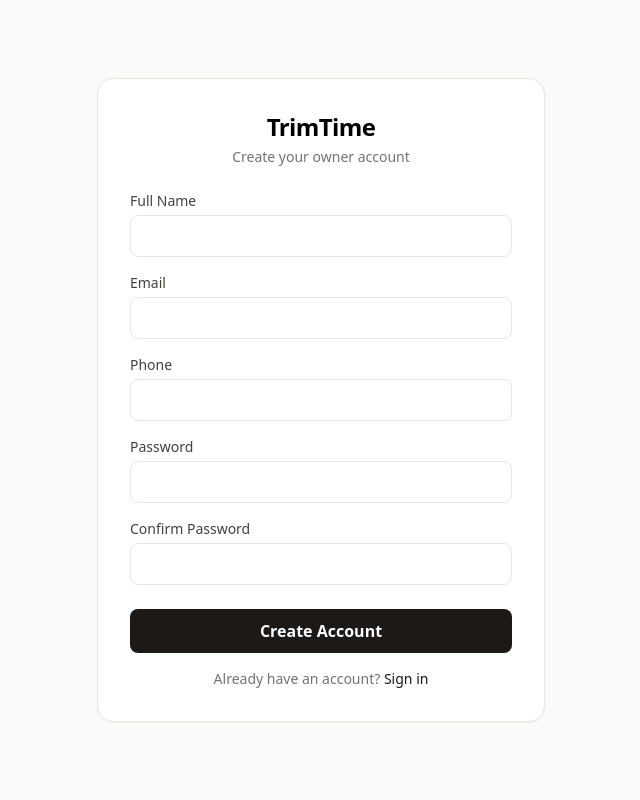
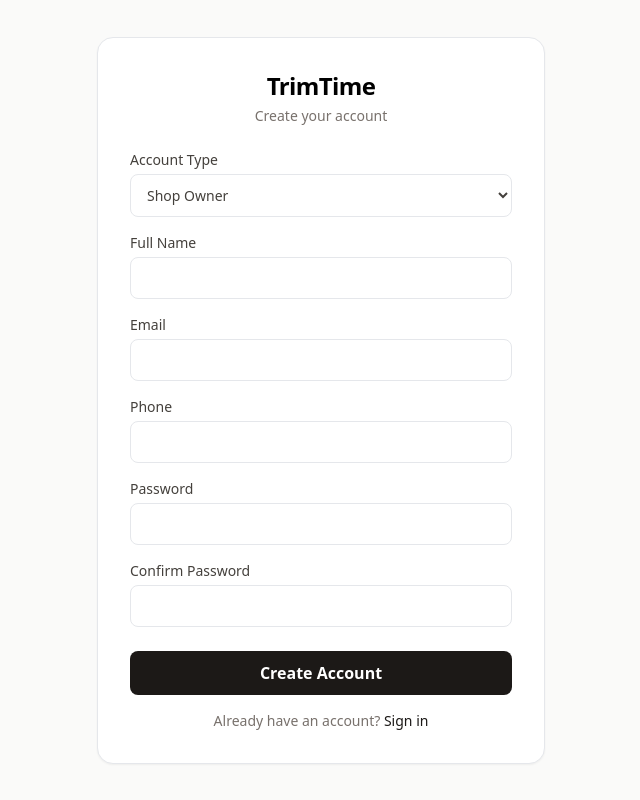
Before and after one commit to Heratics/TrimTime, a React (Vite) app in the folder Frontend/: page /staff/register in a window 1280 px wide. Shown: the whole page, without its empty margins (319-959 px from the left). Built offline with nearby package versions, Linux system fonts and the light colour scheme; no server answers.

Commit message:
change to register to make them barber accounts

```diff
--- a/Frontend/src/pages/Auth/Register.jsx
+++ b/Frontend/src/pages/Auth/Register.jsx
@@ -1,6 +1,6 @@
 import React, { useState } from 'react'
 import { useNavigate } from 'react-router-dom'
-import auth from '../../services/auth'
+import api from '../../services/api'
 
 export default function Register() {
   const navigate = useNavigate()
@@ -9,10 +9,12 @@ export default function Register() {
     email: '',
     phone: '',
     password: '',
-    confirmPassword: ''
+    confirmPassword: '',
+    role: 'owner'
   })
   const [error, setError] = useState('')
   const [submitting, setSubmitting] = useState(false)
+  const [pending, setPending] = useState(false)
 
   function update(field, value) {
     setForm(prev => ({ ...prev, [field]: value }))
@@ -20,20 +22,24 @@ export default function Register() {
 
   async function submit(event) {
     event.preventDefault()
+    if (form.role === 'barber') {
+      return setError('Barber accounts are created by shop owners. Please contact your shop owner.')
+    }
     if (form.password !== form.confirmPassword) {
       return setError('Passwords do not match.')
     }
     try {
       setSubmitting(true)
       setError('')
-      await auth.register({
+      const { default: api } = await import('../../services/api')
+      await api.post('/auth/register', {
         full_name: form.full_name,
         email: form.email,
         phone: form.phone,
         password: form.password,
-        role: 'owner'
+        role: form.role
       })
-      navigate('/owner', { replace: true })
+      setPending(true)
     } catch (err) {
       setError(err?.response?.data?.error || 'Registration failed.')
     } finally {
@@ -41,12 +47,34 @@ export default function Register() {
     }
   }
 
+  if (pending) {
+    return (
+      <div className="flex min-h-screen items-center justify-center bg-stone-50 p-4">
+        <div className="w-full max-w-md rounded-2xl border bg-white p-8 shadow-sm text-center">
+          <div className="text-4xl mb-4">⏳</div>
+          <h1 className="text-2xl font-black tracking-tight mb-2">TrimTime</h1>
+          <h2 className="text-lg font-semibold mb-2">Account Pending Approval</h2>
+          <p className="text-sm text-stone-500 mb-6">
+            Your account has been created and is waiting for admin approval.
+            You will be able to log in once your account is approved.
+          </p>
+          <a
+            href="/staff/login"
+            className="text-sm font-medium text-stone-900 hover:underline"
+          >
+            Back to Sign In
+          </a>
+        </div>
+      </div>
+    )
+  }
+
   return (
     <div className="flex min-h-screen items-center justify-center bg-stone-50 p-4">
       <form onSubmit={submit} className="w-full max-w-md rounded-2xl border bg-white p-8 shadow-sm">
         <div className="mb-6 text-center">
           <h1 className="text-2xl font-black tracking-tight">TrimTime</h1>
-          <p className="mt-1 text-sm text-stone-500">Create your owner account</p>
+          <p className="mt-1 text-sm text-stone-500">Create your account</p>
         </div>
 
         {error && (
@@ -56,6 +84,24 @@ export default function Register() {
         )}
 
         <div className="space-y-4">
+          <label className="block text-sm font-medium text-stone-700">
+            Account Type
+            <select
+              className="mt-1 w-full rounded-lg border px-3 py-2.5 focus:outline-none focus:ring-2 focus:ring-stone-900 bg-white"
+              value={form.role}
+              onChange={e => update('role', e.target.value)}
+            >
+              <option value="owner">Shop Owner</option>
+              <option value="barber">Barber</option>
+            </select>
+          </label>
+
+          {form.role === 'barber' && (
+            <div className="rounded-lg border border-amber-200 bg-amber-50 p-3 text-sm text-amber-800">
+              Barber accounts are created by shop owners. Please contact your shop owner to get access.
+            </div>
+          )}
+
           <label className="block text-sm font-medium text-stone-700">
             Full Name
             <input
@@ -107,7 +153,7 @@ export default function Register() {
 
         <button
           type="submit"
-          disabled={submitting}
+          disabled={submitting || form.role === 'barber'}
           className="mt-6 w-full rounded-lg bg-stone-900 px-4 py-2.5 font-semibold text-white disabled:opacity-60"
         >
           {submitting ? 'Creating account…' : 'Create Account'}
```
